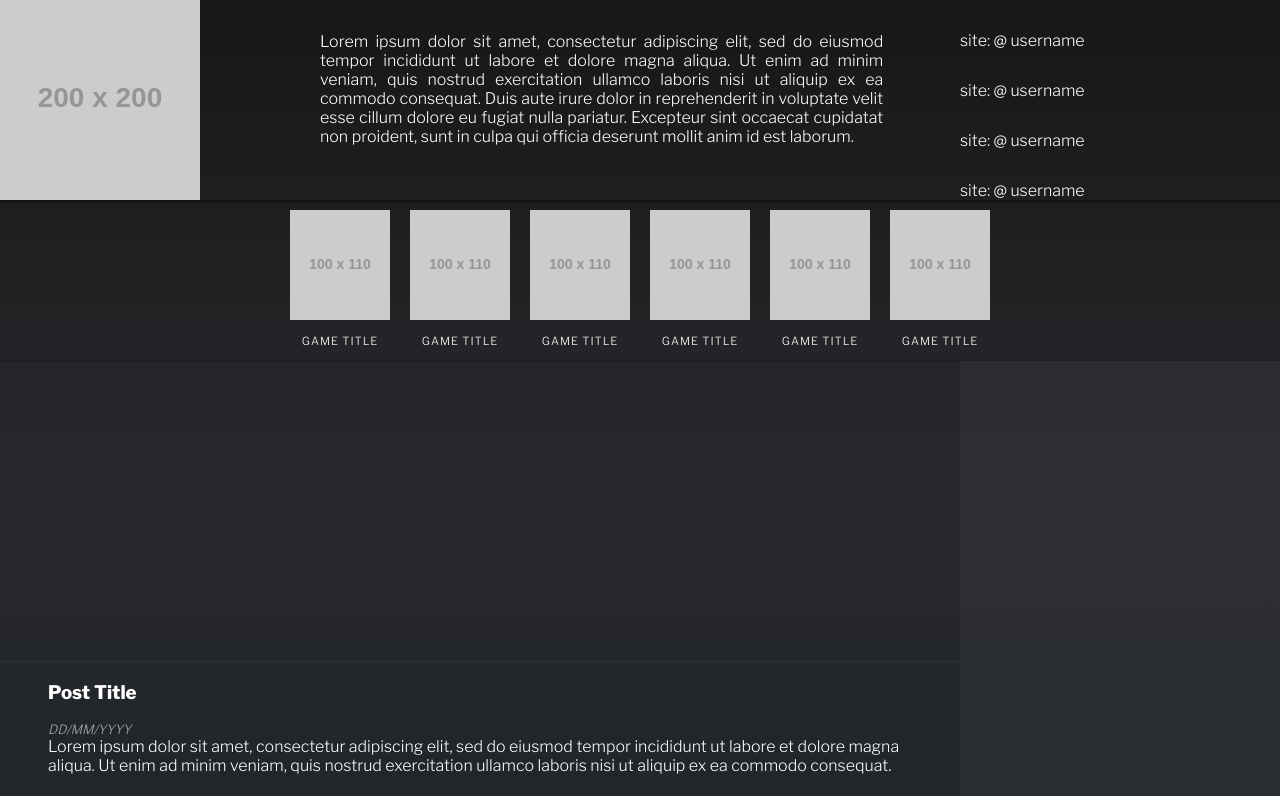
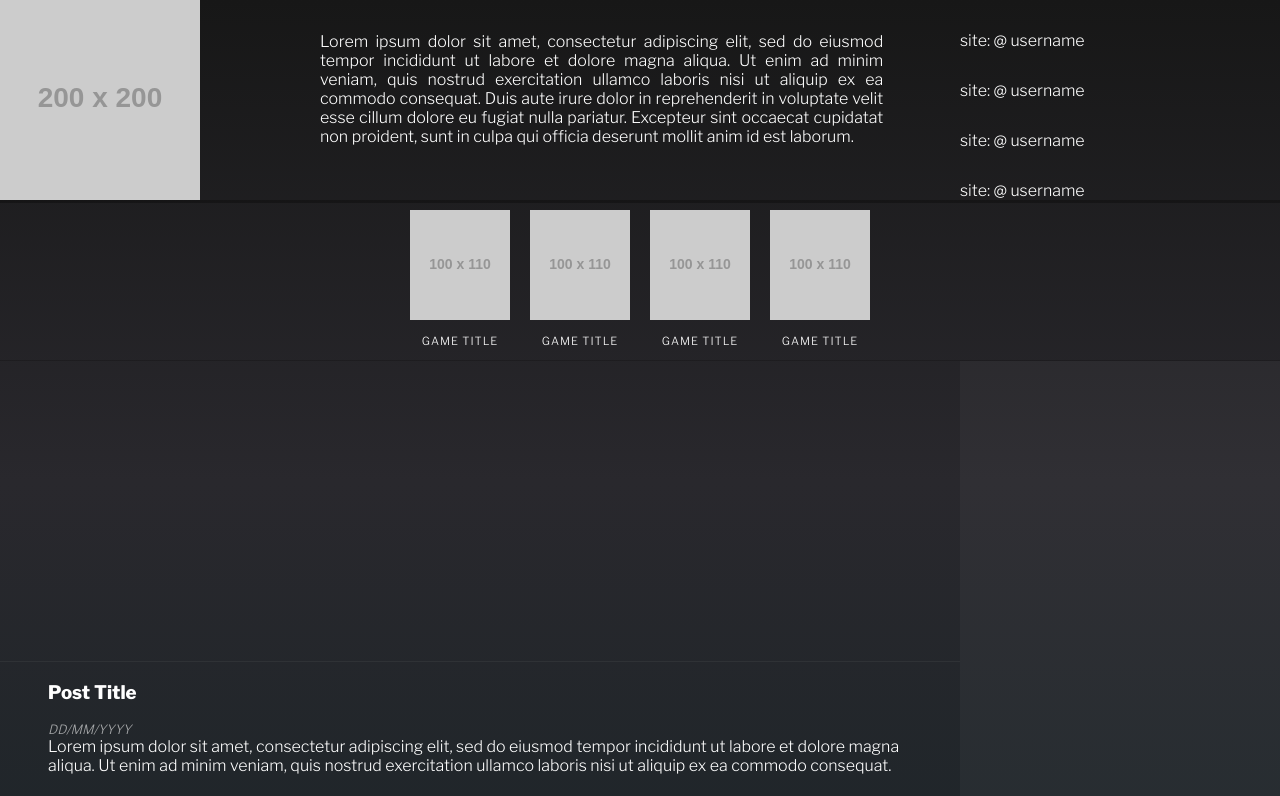
Before and after one commit to k8xian/Project3, a Next.js app in the folder frontend/: page /profile in a window 1280 px wide. Shown: the top 796 px of the page. Built offline with nearby package versions, Linux system fonts and the light colour scheme.

Commit message:
removing game blocks so there are a max of 4 for starting games

```diff
--- a/frontend/pages/profile.js
+++ b/frontend/pages/profile.js
@@ -48,8 +48,6 @@ const Profile = () => (
         <Game />
         <Game />
         <Game />
-        <Game />
-        <Game />
       </GamesList>
       <MainDetail>
         <StatsWrapper />
```
